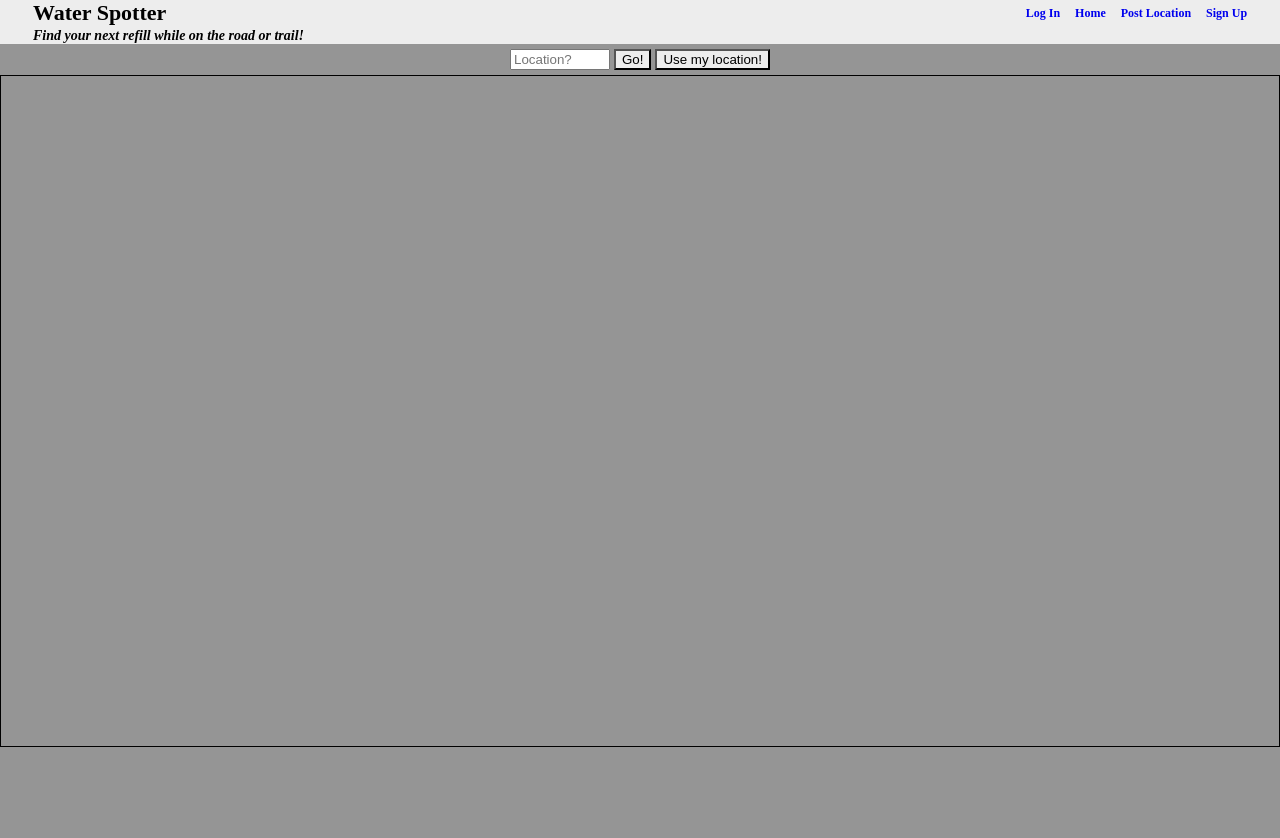
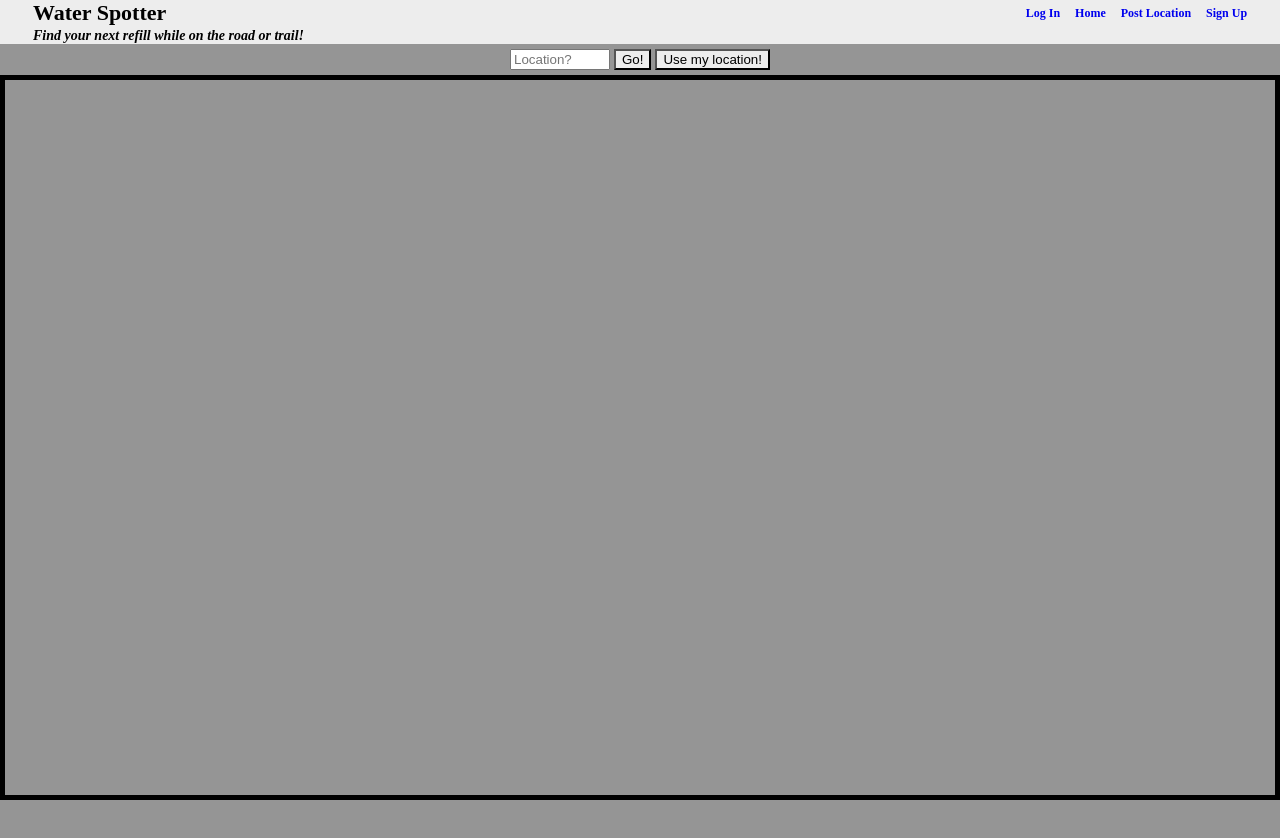
Before and after one commit to benparman/waterSpotter, a website: page public/index.html in a window 1280 px wide. Before the commit the page ends 800 px from the top, so only its background shows below. Drawn offline with nearby package versions, Linux system fonts and the light colour scheme; some packages are replaced by stand-ins of ours; no server answers.

Commit message:
Added working solution to control size of google map using javascript.  100% working currnetly, but need to refactor and simplify the code.

```diff
--- a/public/app.js
+++ b/public/app.js
@@ -1,4 +1,5 @@
 'use strict';
+
 const geoCodingEndpoint='https://maps.googleapis.com/maps/api/geocode/json';
 const geoCodingApiKey='AIzaSyB05Gh-VXpXhypmBg4R3hzZl8zFxJJYLGQ';
 //----------- STATE Variables -----------
@@ -532,4 +533,19 @@ $(window).on('load', function() {
       })
     );
   });
+
+  let headerHeight = $('header').height();
+  console.log(headerHeight);
+  let newMapHeight = $(window).height() - headerHeight - 10;
+
+
+
+  $('#map').height(newMapHeight);
+
+  $(window).resize(function(){
+    let headerHeight = $('header').height();
+    let newMapHeight = $(window).height() - headerHeight - 10;
+    $('#map').height(newMapHeight);
+  });
+
 });
--- a/public/index.html
+++ b/public/index.html
@@ -10,7 +10,7 @@
   </head>
 
   <body>
-    <main>
+
       <header>
 
         <div class = "row titleHeader">
@@ -36,7 +36,7 @@
           </div>
 
       </header>
-
+    <main>
       <div id="map" aria-labelledby="Google map display" name="googleMap"></div>
     </main>
 
--- a/public/styles.css
+++ b/public/styles.css
@@ -1,11 +1,24 @@
 html {
   background-color: rgb(149, 149, 149);
-  min-height: 100%;
+  /* min-height: 100%; */
 }
 body {
   margin: 0;
-  min-height: 100%;
+  /* min-height: 100%; */
+  position: relative;
 }
+
+html, body, main, #map {
+  height: 100%;
+  width: 100%;
+  margin: 0px;
+  padding: 0px
+}
+
+main {
+  /* border: 5px solid orange; */
+}
+
 .titleHeader {
   background-color: rgb(237, 237, 237);
 }
@@ -48,15 +61,13 @@ header h2 {
 }
 main {
   position: absolute;
-  height: 84%;
+  max-height: 100%;
   width: 100%;
   display: block;
 }
 #map {
-  position: relative;
   height: 100%;
-  width: 100%;
-  border: 1px solid black;
+  border: 5px solid black;
  }
 h1 {
   font-size: 22px;
```
